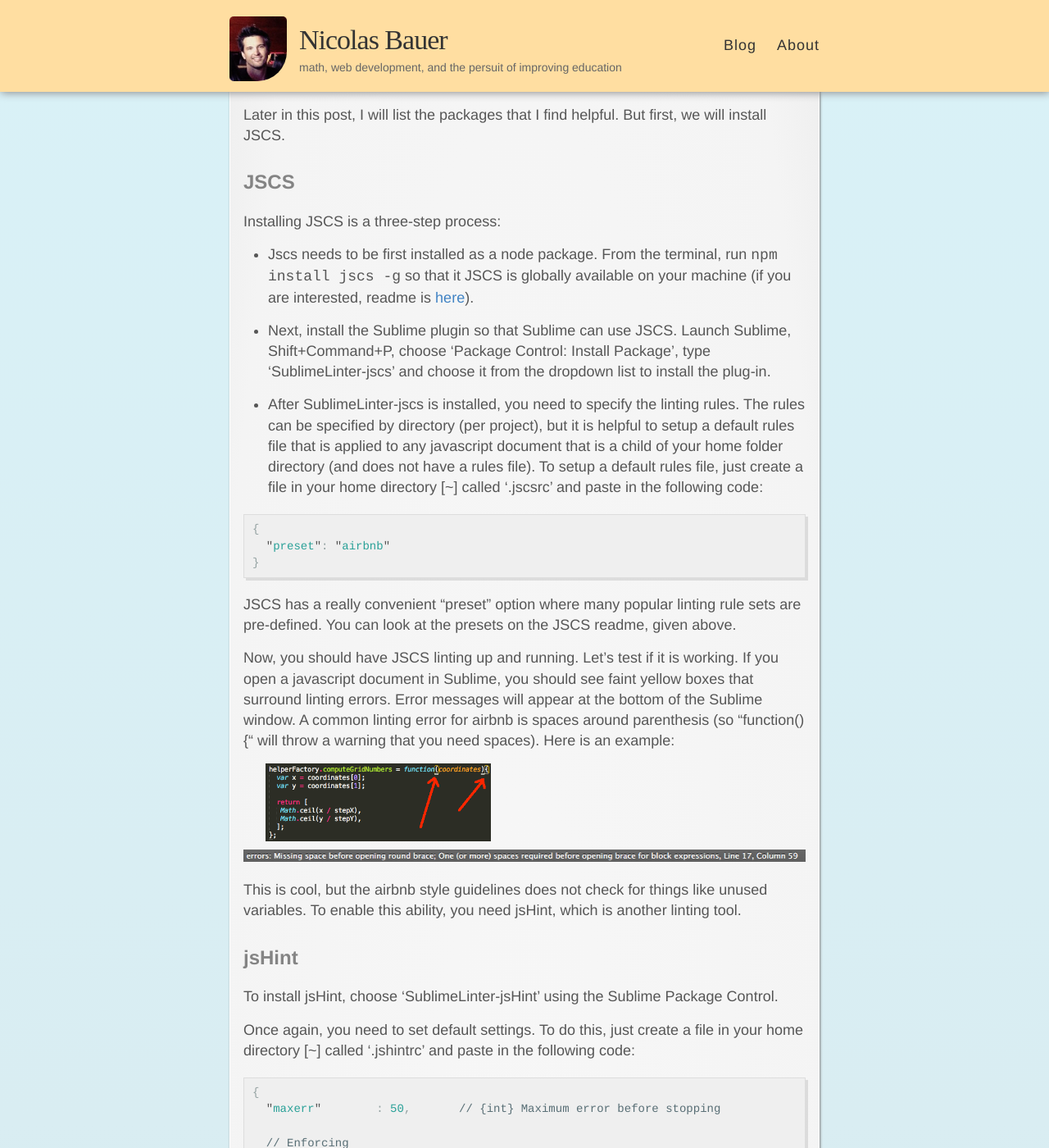
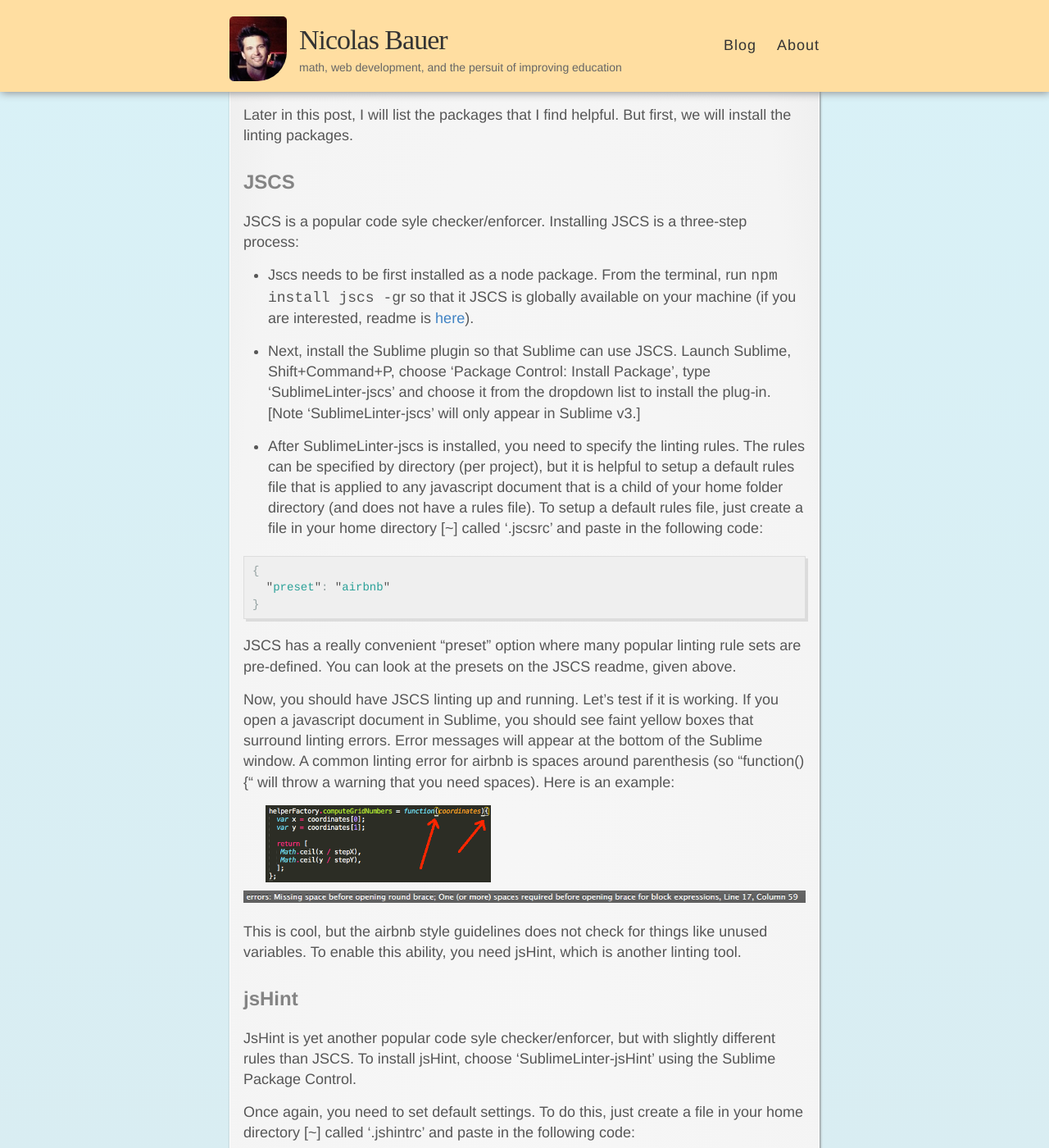
Before and after one commit to nwbauer/nwbauer.github.io, a Jekyll site: the page built from _posts/2016-02-21-setting-up-your-linter-in-sublime.md, in a window 1280 px wide and 1400 px high, scrolled down 585 px. Shown: the whole window at 82% size. Built offline with Jekyll 4.4.1, drawn with Linux system fonts in a browser that asks for light colours; some web fonts are replaced.

Commit message:
a few more sentences

```diff
--- a/_posts/2016-02-21-setting-up-your-linter-in-sublime.md
+++ b/_posts/2016-02-21-setting-up-your-linter-in-sublime.md
@@ -13,15 +13,15 @@ Once package control is installed, you should be able to press Shift+Command+P a
 
 ![Package Control]({{ site.url }}/images/package-control.png)
 
-Later in this post, I will list the packages that I find helpful.  But first, we will install JSCS.
+Later in this post, I will list the packages that I find helpful.  But first, we will install the linting packages.
 
 ## JSCS
 
-Installing JSCS is a three-step process:
+JSCS is a popular code syle checker/enforcer. Installing JSCS is a three-step process:
 
-* Jscs needs to be first installed as a node package.  From the terminal, run `npm install jscs -g` so that it JSCS is globally available on your machine (if you are interested, readme is [here](http://jscs.info/overview)).
+* Jscs needs to be first installed as a node package.  From the terminal, run `npm install jscs -g`r so that it JSCS is globally available on your machine (if you are interested, readme is [here](http://jscs.info/overview)).
 
-* Next, install the Sublime plugin so that Sublime can use JSCS.  Launch Sublime, Shift+Command+P,  choose 'Package Control: Install Package', type 'SublimeLinter-jscs' and choose it from the dropdown list to install the plug-in.
+* Next, install the Sublime plugin so that Sublime can use JSCS.  Launch Sublime, Shift+Command+P,  choose 'Package Control: Install Package', type 'SublimeLinter-jscs' and choose it from the dropdown list to install the plug-in. [Note 'SublimeLinter-jscs' will only appear in Sublime v3.]
 
 * After SublimeLinter-jscs is installed, you need to specify the linting rules. The rules can be specified by directory (per project), but it is helpful to setup a default rules file that is applied to any javascript document that is a child of your home folder directory (and does not have a rules file).  To setup a default rules file, just create a file in your home directory [~] called '.jscsrc' and paste in the following code:
 
@@ -45,7 +45,7 @@ This is cool, but the airbnb style guidelines does not check for things like unu
 
 ## jsHint
 
-To install jsHint, choose 'SublimeLinter-jsHint' using the Sublime Package Control.
+JsHint is yet another popular code syle checker/enforcer, but with slightly different rules than JSCS. To install jsHint, choose 'SublimeLinter-jsHint' using the Sublime Package Control.
 
 Once again, you need to set default settings.  To do this, just create a file in your home directory [~] called '.jshintrc' and paste in the following code:
 
```
Also changed, not shown: other parts of _posts/2016-02-21-setting-up-your-linter-in-sublime.md (+1 -0 lines).
